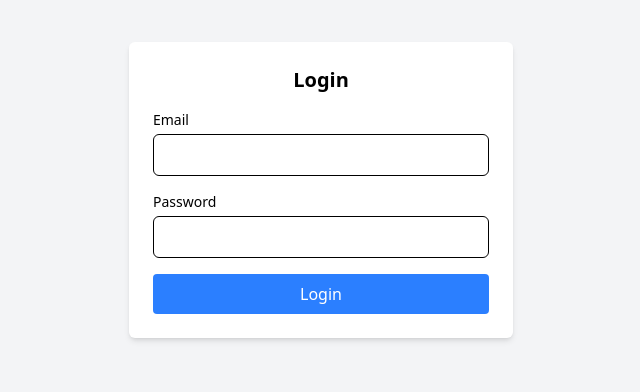
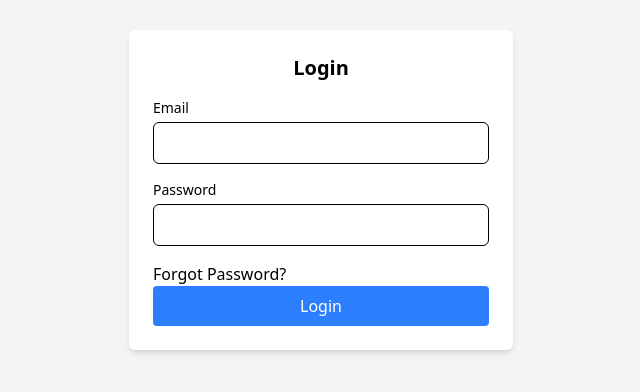
Before and after one commit to olympiosumbilon/InventorySystemV01, a React (Vite) app: page / in a window 1280 px wide. Shown: the part 210-602 px from the top of the page, without its empty margins (319-959 px from the left). Built offline with nearby package versions, Linux system fonts and the light colour scheme.

Commit message:
Enhance: Login Add Forgot Password

```diff
--- a/src/pages/Login/login.tsx
+++ b/src/pages/Login/login.tsx
@@ -45,6 +45,7 @@ const Login = () =>{
 
             <Input label="Email" type="email" value={email} onChange={(e)=> setEmail(e.target.value)}/>
             <Input label="Password" type="password" value={password} onChange={(e)=> setPassword(e.target.value)}/>
+            <p>Forgot Password?</p>
 
             {error && <p className="text-red-500 text-sm mb-2">{error}</p>}
 
```
